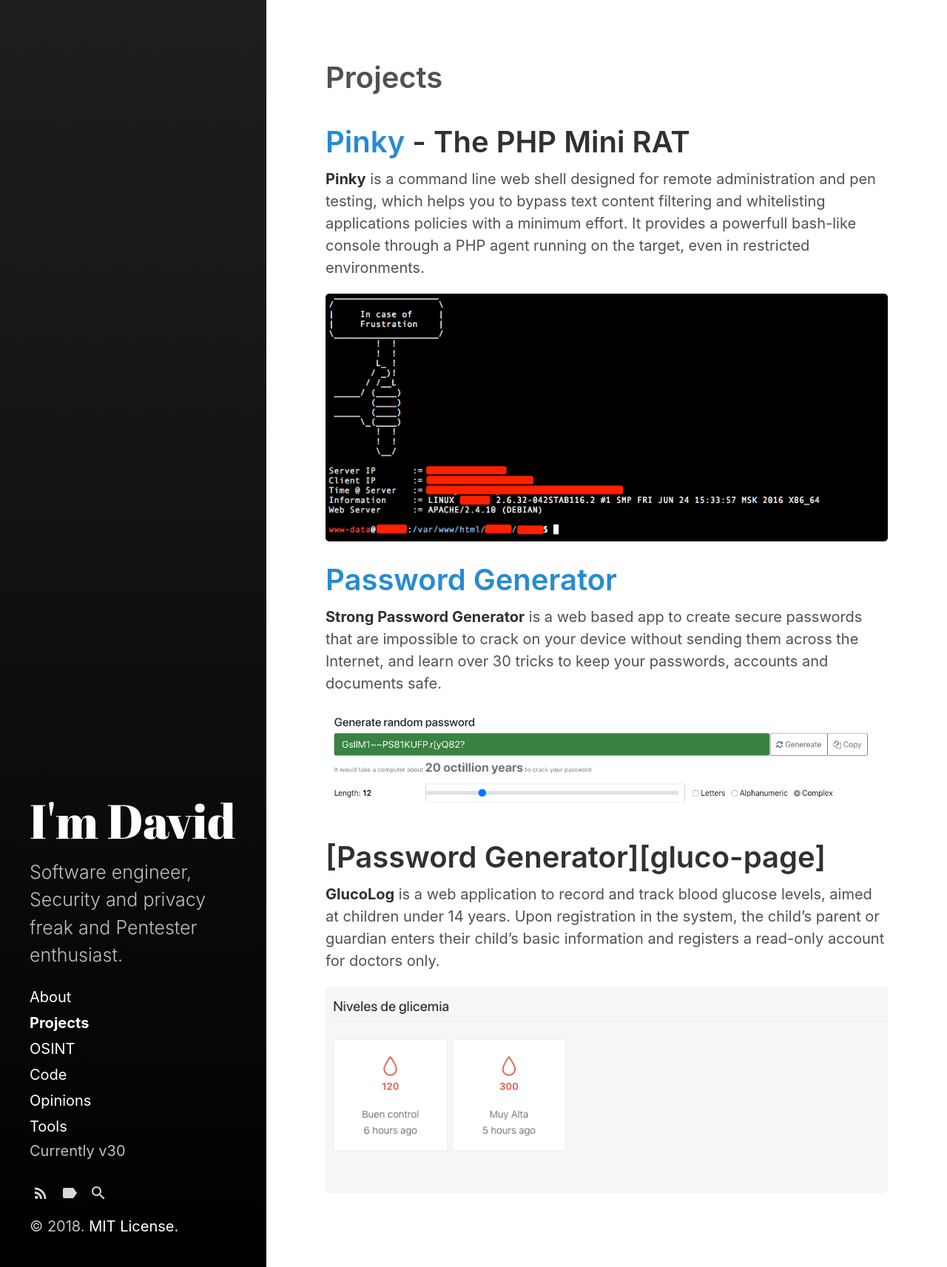
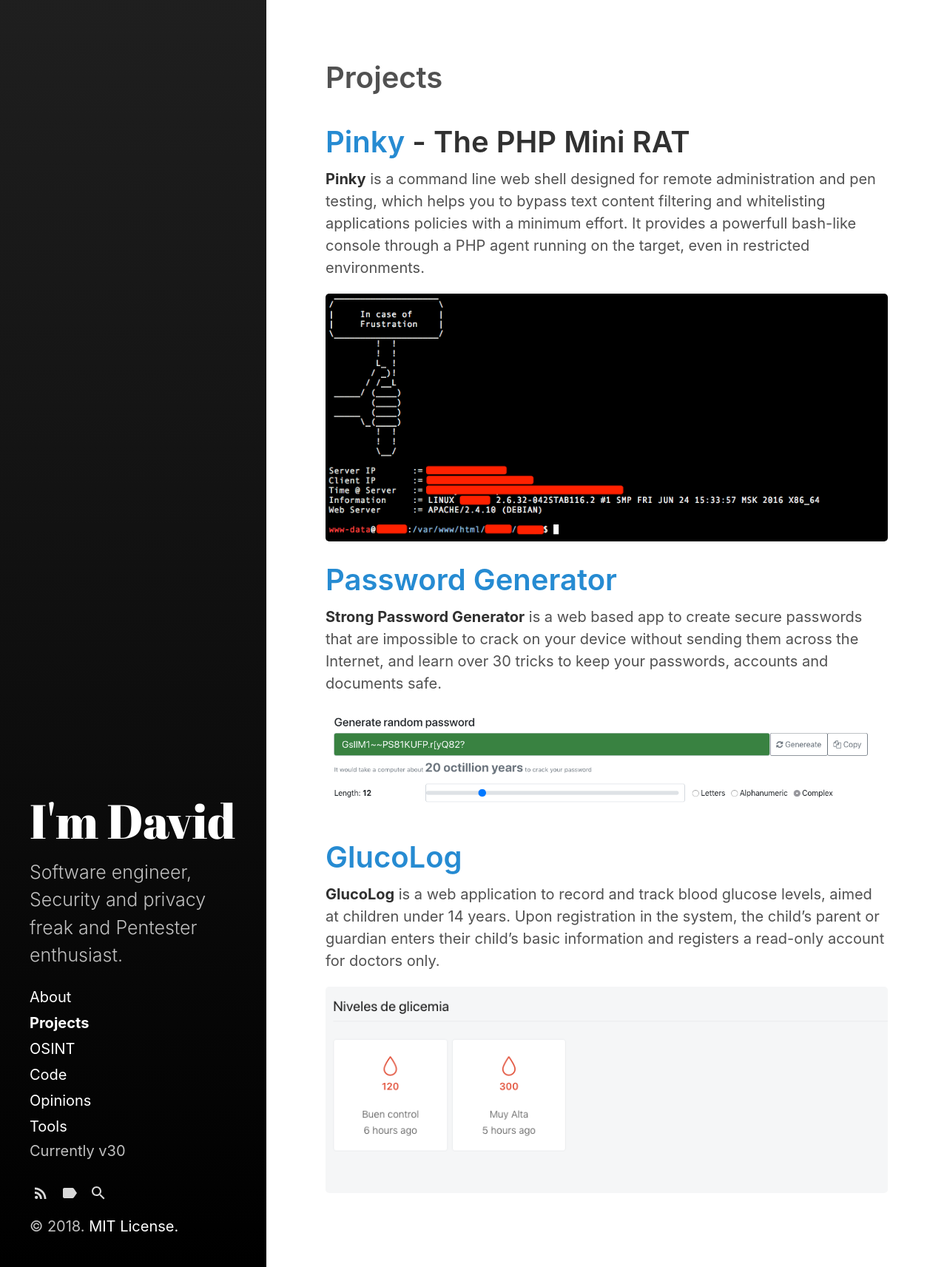
Before and after one commit to davidtavarez/davidtavarez.github.io, a Jekyll site: the page built from projects.md, in a window 1280 px wide. Shown: the whole page at 74% size. Built offline with Jekyll 4.4.1, drawn with Linux system fonts in a browser that asks for light colours.

Commit message:
fxing header

```diff
--- a/projects.md
+++ b/projects.md
@@ -17,7 +17,7 @@
 
 ![Password Generator][passwords-screenshot]
 
-# [Password Generator][gluco-page]
+# [GlucoLog][glucolog-page]
 
 **GlucoLog** is a web application to record and track blood glucose levels, aimed at children under 14 years. Upon registration in the system, the child's parent or guardian enters their child's basic information and registers a read-only account for doctors only.
 
```
